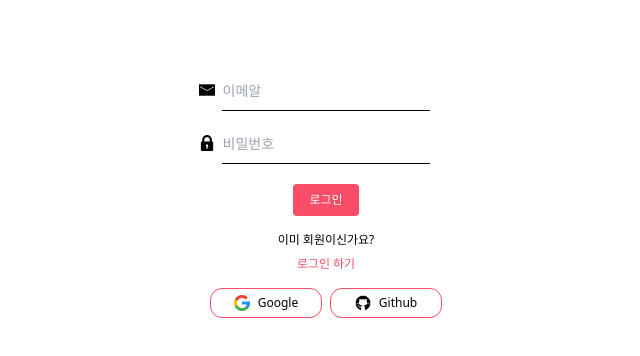
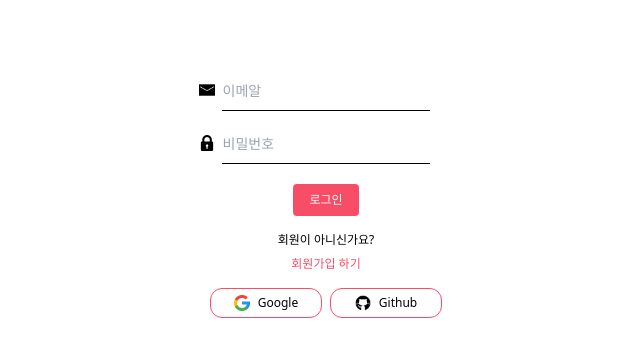
Before and after one commit to yujini-kim/-TS-pokemon-game, a React (Vite) app: page /sign-in in a window 1280 px wide. Shown: the part 202-558 px from the top of the page, without its empty margins (314-954 px from the left). Built offline with nearby package versions, Linux system fonts and the light colour scheme.

Commit message:
refactor: auth 페이지 리팩토링

```diff
--- /dev/null
+++ b/src/features/auth/components/auth-page.tsx
@@ -0,0 +1,17 @@
+type SignInPageProps = {
+  header: React.ReactNode
+  form: React.ReactNode
+  redirect: React.ReactNode
+  footer: React.ReactNode
+}
+
+export default function AuthPage({ header, form, redirect, footer }: SignInPageProps) {
+  return (
+    <div className='flex flex-col items-center justify-center p-4 gap-4'>
+      {header}
+      {form}
+      {redirect}
+      {footer}
+    </div>
+  )
+}
--- /dev/null
+++ b/src/features/auth/components/header-image.tsx
@@ -0,0 +1,3 @@
+export default function HeaderImage() {
+  return <img src='./assets/image/singIcon.webp' className='w-60' />
+}
--- /dev/null
+++ b/src/features/auth/components/sign-in-form.tsx
@@ -0,0 +1,43 @@
+import Button from '../../../components/button'
+import useAuthForm from '../hooks/use-hooks-form'
+import { useAuthHandler } from '../lib/auth-handler'
+import { signInSchema, type SignInForm } from '../model/schema'
+import InputField from './input-field'
+
+export default function SignInForm() {
+  const {
+    register,
+    handleSubmit,
+    formState: { errors },
+  } = useAuthForm<SignInForm>(signInSchema, {
+    email: '',
+    password: '',
+  })
+  const { handleSignInForm } = useAuthHandler()
+  const onSubmit = async (data: SignInForm) => {
+    await handleSignInForm(data)
+  }
+  return (
+    <form onSubmit={handleSubmit(onSubmit)} className='flex flex-col items-center justify-center'>
+      <div className='flex flex-col gap-2 '>
+        <InputField<SignInForm>
+          filedName={'이메알'}
+          icon={'mail'}
+          id={'email'}
+          type={'email'}
+          register={register}
+          error={errors.email?.message}
+        />
+        <InputField<SignInForm>
+          filedName={'비밀번호'}
+          icon={'password'}
+          id={'password'}
+          type={'password'}
+          register={register}
+          error={errors.password?.message}
+        />
+      </div>
+      <Button>로그인</Button>
+    </form>
+  )
+}
--- /dev/null
+++ b/src/features/auth/components/sign-up-form.tsx
@@ -0,0 +1,42 @@
+import Button from '../../../components/button'
+import { SIGN_UP_FIELDS } from '../constants/input-fields'
+import useAuthForm from '../hooks/use-hooks-form'
+import { useAuthHandler } from '../lib/auth-handler'
+import { signUpSchema, type SignUpForm } from '../model/schema'
+import InputField from './input-field'
+
+export default function SignUpForm() {
+  const {
+    register,
+    handleSubmit,
+    formState: { errors }, //유효성 검사 통과 여부 저장, 에러정보를 담고 있는 상태값
+  } = useAuthForm<SignUpForm>(signUpSchema, {
+    username: '',
+    email: '',
+    password: '',
+    passwordConfirm: '',
+  })
+
+  const { handleSignUpForm } = useAuthHandler()
+
+  const onSubmit = async (data: SignUpForm) => {
+    await handleSignUpForm(data)
+  }
+
+  return (
+    <form onSubmit={handleSubmit(onSubmit)} className='flex flex-col items-center justify-center'>
+      {SIGN_UP_FIELDS.map(({ id, icon, type, filedName }) => (
+        <InputField<SignUpForm>
+          key={id}
+          icon={icon}
+          id={id}
+          type={type}
+          register={register}
+          error={errors[id]?.message}
+          filedName={filedName}
+        />
+      ))}
+      <Button>회원가입</Button>
+    </form>
+  )
+}
--- /dev/null
+++ b/src/features/auth/components/social-login.tsx
@@ -0,0 +1,13 @@
+import useSocialLogin from '../lib/social-login'
+import SocialButton from './social-button'
+
+export default function SocialLogin() {
+  const { signInWithGoogle, signInWithGithub } = useSocialLogin()
+
+  return (
+    <div className='flex gap-2 '>
+      <SocialButton onClick={signInWithGoogle} img={'google'} title={'Google'} />
+      <SocialButton onClick={signInWithGithub} img={'github'} title={'Github'} />
+    </div>
+  )
+}
--- a/src/features/auth/ui/sign-in.tsx
+++ b/src/features/auth/ui/sign-in.tsx
@@ -1,59 +1,23 @@
-import InputField from '../components/input-field'
-import Button from '../../../components/button'
-import useAuthForm from '../hooks/use-hooks-form'
-import { type SignInForm, signInSchema } from '../model/schema'
-import { useAuthHandler } from '../lib/auth-handler'
+import SignInForm from '../components/sign-in-form'
+import HeaderImage from '../components/header-image'
 import RedirectButton from '../components/redirect-button'
-import SocialButton from '../components/social-button'
-import useSocialLogin from '../lib/social-login'
+
+import SocialLogin from '../components/social-login'
+import AuthPage from '../components/auth-page'
+
 export default function SignIn() {
-  const {
-    register,
-    handleSubmit,
-    formState: { errors },
-  } = useAuthForm<SignInForm>(signInSchema, {
-    email: '',
-    password: '',
-  })
-
-  const { handleSignInForm } = useAuthHandler()
-
-  const { signInWithGoogle, signInWithGithub } = useSocialLogin()
-
-  const onSubmit = async (data: SignInForm) => {
-    await handleSignInForm(data)
-  }
-
   return (
-    <div className='flex flex-col items-center justify-center p-4 gap-4'>
-      <img src='./assets/image/singIcon.webp' className='w-60' />
-      <form onSubmit={handleSubmit(onSubmit)} className='flex flex-col items-center justify-center'>
-        <div className='flex flex-col gap-2 '>
-          <InputField<SignInForm>
-            filedName={'이메알'}
-            icon={'mail'}
-            id={'email'}
-            type={'email'}
-            register={register}
-            error={errors.email?.message}
-          />
-          <InputField<SignInForm>
-            filedName={'비밀번호'}
-            icon={'password'}
-            id={'password'}
-            type={'password'}
-            register={register}
-            error={errors.password?.message}
-          />
-        </div>
-        <Button>로그인</Button>
-      </form>
-
-      <RedirectButton message={'이미 회원이신가요?'} linkTo={'/sign-in'} linkText={'로그인 하기'} />
-      <div className='flex gap-2 '>
-        <SocialButton onClick={signInWithGoogle} img={'google'} title={'Google'} />
-        <SocialButton onClick={signInWithGithub} img={'github'} title={'Github'} />
-      </div>
-    </div>
+    <AuthPage
+      header={<HeaderImage />}
+      form={<SignInForm />}
+      redirect={
+        <RedirectButton
+          message={'회원이 아니신가요?'}
+          linkTo={'/sign-up'}
+          linkText={'회원가입 하기'}
+        />
+      }
+      footer={<SocialLogin />}
+    />
   )
 }
--- a/src/features/auth/ui/sign-up.tsx
+++ b/src/features/auth/ui/sign-up.tsx
@@ -1,56 +1,22 @@
-import InputField from '../components/input-field'
-import useAuthForm from '../hooks/use-hooks-form'
-import { signUpSchema, type SignUpForm } from '../model/schema'
-import { useAuthHandler } from '../lib/auth-handler'
-import Button from '../../../components/button'
-import { SIGN_UP_FIELDS } from '../constants/input-fields'
-import SocialButton from '../components/social-button'
-import useSocialLogin from '../lib/social-login'
+import AuthPage from '../components/auth-page'
+import HeaderImage from '../components/header-image'
 import RedirectButton from '../components/redirect-button'
+import SignUpForm from '../components/sign-up-form'
+import SocialLogin from '../components/social-login'
 
 export default function SignUp() {
-  const {
-    register,
-    handleSubmit,
-    formState: { errors }, //유효성 검사 통과 여부 저장, 에러정보를 담고 있는 상태값
-  } = useAuthForm<SignUpForm>(signUpSchema, {
-    username: '',
-    email: '',
-    password: '',
-    passwordConfirm: '',
-  })
-
-  const { handleSignUpForm } = useAuthHandler()
-
-  const { signInWithGoogle, signInWithGithub } = useSocialLogin()
-
-  const onSubmit = async (data: SignUpForm) => {
-    await handleSignUpForm(data)
-  }
-
   return (
-    <div className='flex flex-col items-center justify-center p-4 gap-4'>
-      <img src='./assets/image/singIcon.webp' className='w-60' />
-      <form onSubmit={handleSubmit(onSubmit)} className='flex flex-col items-center justify-center'>
-        {SIGN_UP_FIELDS.map(({ id, icon, type, filedName }) => (
-          <InputField<SignUpForm>
-            key={id}
-            icon={icon}
-            id={id}
-            type={type}
-            register={register}
-            error={errors[id]?.message}
-            filedName={filedName}
-          />
-        ))}
-        <Button>회원가입</Button>
-      </form>
-
-      <RedirectButton message={'이미 회원이신가요?'} linkTo={'/sign-in'} linkText={'로그인 하기'} />
-      <div className='flex gap-2 '>
-        <SocialButton onClick={signInWithGoogle} img={'google'} title={'Google'} />
-        <SocialButton onClick={signInWithGithub} img={'github'} title={'Github'} />
-      </div>
-    </div>
+    <AuthPage
+      header={<HeaderImage />}
+      form={<SignUpForm />}
+      redirect={
+        <RedirectButton
+          message={'이미 회원이신가요?'}
+          linkTo={'/sign-in'}
+          linkText={'로그인 하기'}
+        />
+      }
+      footer={<SocialLogin />}
+    />
   )
 }
```
